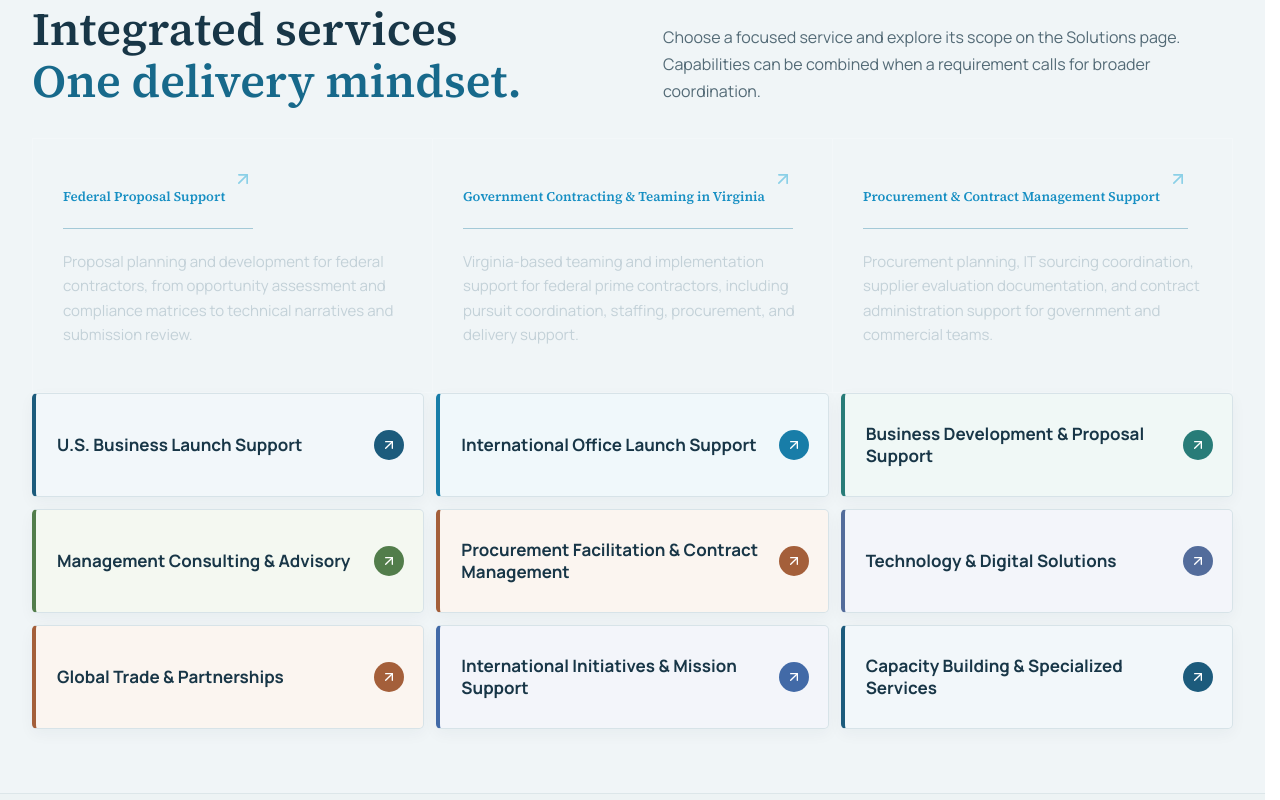
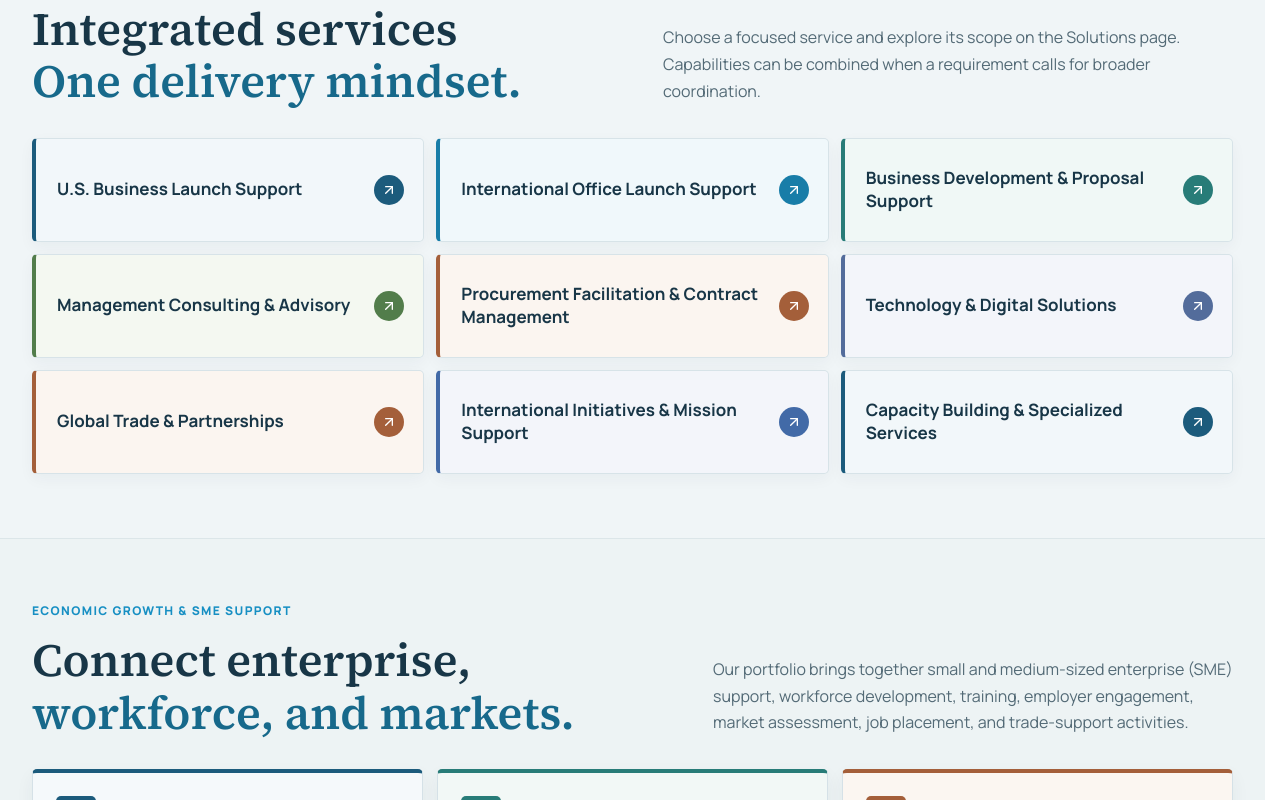
Before and after one commit to ashafiee1979-netizen/pul-global-partners-website, a Next.js app in the folder next-app/: page / in a window 1280 px wide. Shown: the part 1500-2300 px from the top of the page. Built offline with nearby package versions, Linux system fonts and the light colour scheme.

Commit message:
Remove duplicate service cards from homepage

```diff
--- a/next-app/app/page.tsx
+++ b/next-app/app/page.tsx
@@ -4,7 +4,6 @@ import { ArrowRight, ArrowUpRight, CalendarDays, Check, ClipboardCheck, Compass,
 import { SiteLayout } from '@/components/site-layout';
 import { Counter } from '@/components/counter';
 import { InsightCarousel } from '@/components/insight-carousel';
-import { priorityServices, servicePath } from '@/content/priority-services';
 import styles from './home.module.css';
 
 const platforms = [
@@ -68,12 +67,6 @@ export default function HomePage() {
     </div></section>
 
     <section className="section capabilities" id="capabilities"><div className="shell"><div className="section-heading platform-heading"><div><p className="eyebrow section-kicker">What we do</p><h2>Integrated services<br /><span>One delivery mindset.</span></h2></div><p>Choose a focused service and explore its scope on the Solutions page. Capabilities can be combined when a requirement calls for broader coordination.</p></div>
-      <div className="fit-grid" aria-label="Federal contracting services">
-        {priorityServices.map(service => <div key={service.slug}>
-          <h3><Link className="text-link" href={servicePath(service.slug)}>{service.title}<ArrowUpRight aria-hidden="true" /></Link></h3>
-          <p>{service.description}</p>
-        </div>)}
-      </div>
       <div className={styles.platformLinks}>{platforms.map(({ title, id }) => <Link className={styles.platformCard} href={`/solutions/#${id}`} key={id}><span>{title}</span><ArrowUpRight aria-hidden="true" /></Link>)}</div>
     </div></section>
 
```
Also changed, not shown: 1 other file (tests, documents, lock files or other folders).
